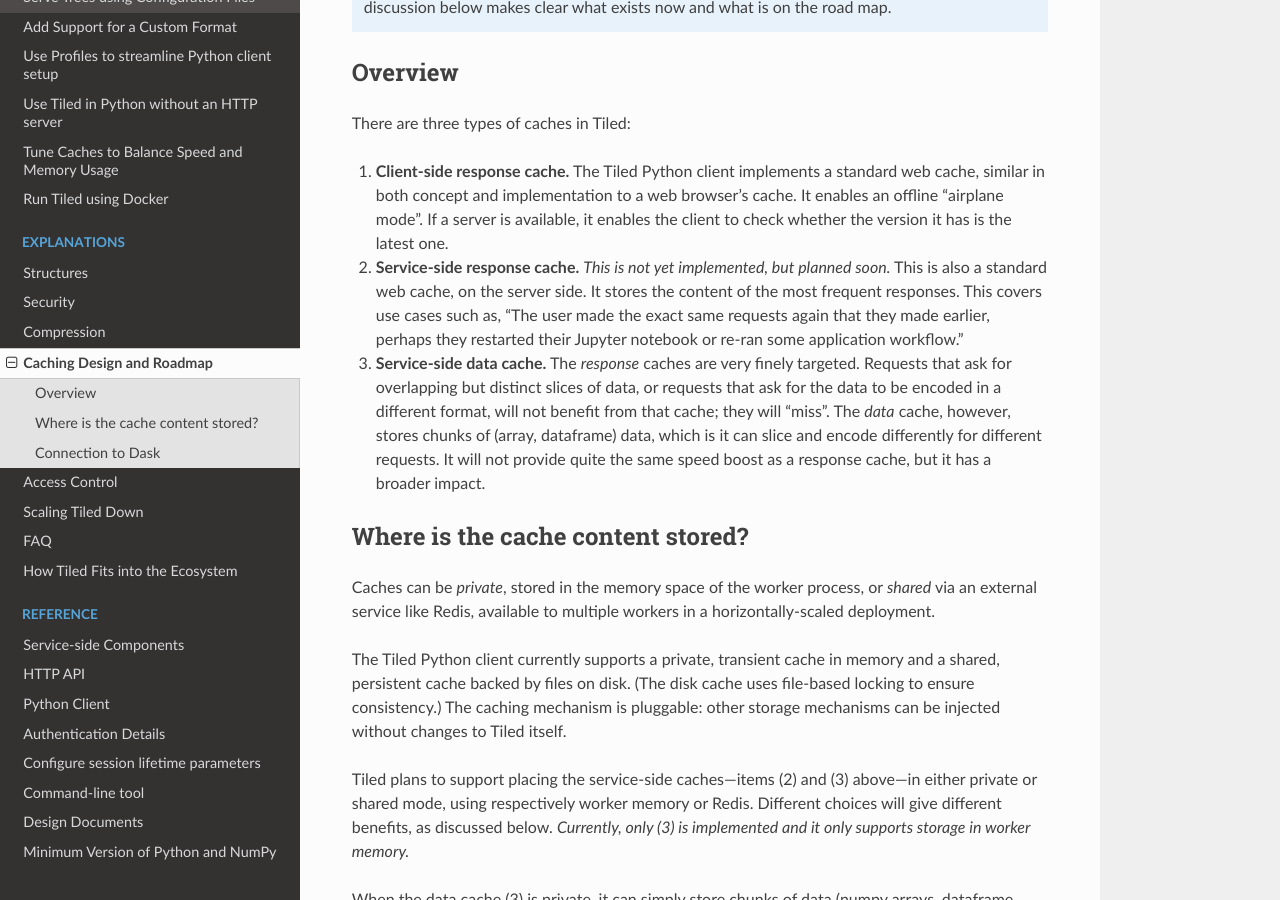
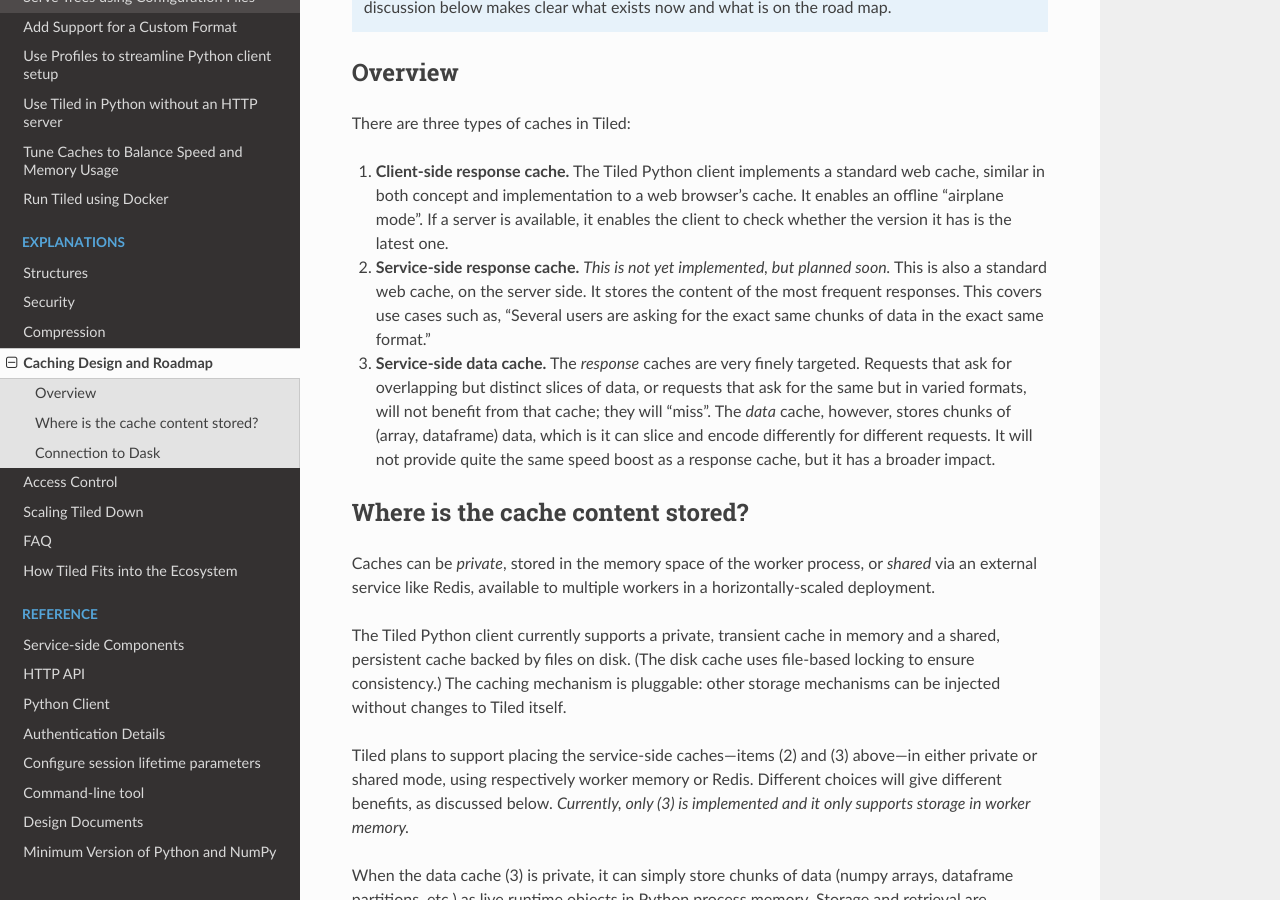
Before and after one commit to bluesky/tiled, a Sphinx documentation site: the page built from docs/source/explanations/caching.md, in a window 1280 px wide and 900 px high, scrolled down 301 px. Built offline with Sphinx 7.4.7 and the Read the Docs theme 2.0.0, drawn with Linux system fonts in a browser that asks for light colours; pages that are not in the unit, such as notebooks, are missing from menus.

Commit message:
Refine examples.

```diff
--- a/docs/source/explanations/caching.md
+++ b/docs/source/explanations/caching.md
@@ -19,12 +19,11 @@
 2. **Service-side response cache.**
    _This is not yet implemented, but planned soon._  This is also a standard web
    cache, on the server side. It stores the content of the most frequent responses.
-   This covers use cases such as, "The user made the exact same requests again that
-   they made earlier, perhaps they restarted their Jupyter notebook or re-ran some
-   application workflow."
+   This covers use cases such as, "Several users are asking for the exact same
+   chunks of data in the exact same format."
 3. **Service-side data cache.** The _response_ caches are very finely targeted.
-   Requests that ask for overlapping but distinct slices of data, or requests that
-   ask for the data to be encoded in a different format, will not benefit from that
+   Requests that ask for overlapping but distinct slices of data, or requests
+   that ask for the same but in varied formats, will not benefit from that
    cache; they will "miss". The _data_ cache, however, stores chunks of (array,
    dataframe) data, which is it can slice and encode differently for different
    requests. It will not provide quite the same speed boost as a response cache,
```
Also changed, not shown: README.md (+4 -3 lines).
